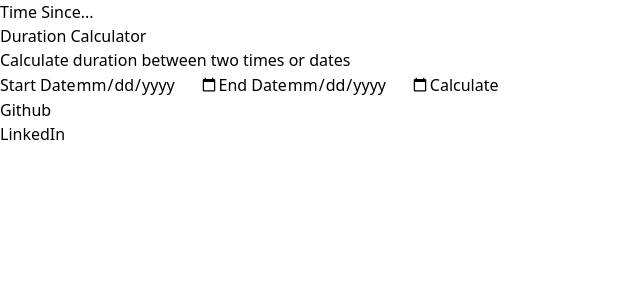
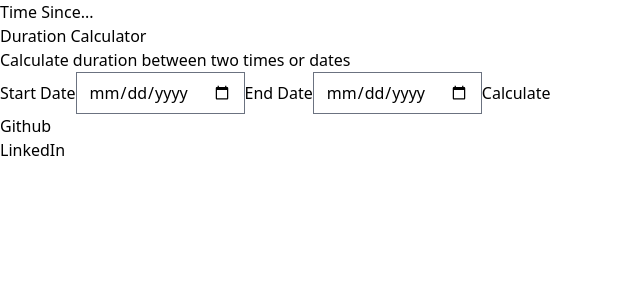
Before and after one commit to blsmxiu47/time-since, a React (Vite) app: page / in a window 1280 px wide. Shown: the top 300 px of the page, without its empty margins (0-640 px from the left). Built offline with nearby package versions, Linux system fonts and the light colour scheme.

Commit message:
add flowbite as dependency and enable use of browser preference for setting dark vs light theme

```diff
--- a/index.html
+++ b/index.html
@@ -5,6 +5,17 @@
     <link rel="icon" type="image/svg+xml" href="/vite.svg" />
     <meta name="viewport" content="width=device-width, initial-scale=1.0" />
     <title>Time Since</title>
+    <script>
+      if (
+        localStorage.getItem('color-theme') === 'dark' ||
+        (!('color-theme' in localStorage) &&
+          window.matchMedia('(prefers-color-scheme: dark)').matches)
+      ) {
+        document.documentElement.classList.add('dark');
+      } else {
+        document.documentElement.classList.remove('dark');
+      }
+    </script>
   </head>
   <body>
     <div id="root"></div>
--- a/package.json
+++ b/package.json
@@ -10,6 +10,8 @@
     "preview": "vite preview"
   },
   "dependencies": {
+    "flowbite": "^1.8.1",
+    "flowbite-react": "^0.5.0",
     "react": "^18.2.0",
     "react-dom": "^18.2.0"
   },
--- a/tailwind.config.js
+++ b/tailwind.config.js
@@ -1,10 +1,14 @@
 /** @type {import('tailwindcss').Config} */
 module.exports = {
     content: [
-        "./src/**/*.{js,jsx,ts,tsx}",
+        './src/**/*.{js,jsx,ts,tsx}',
+        'node_modules/flowbite-react/**/*.{js,jsx,ts,tsx}',
     ],
+    darkMode: 'class',
     theme: {
         extend: {},
     },
-    plugins: [],
+    plugins: [
+        require('flowbite/plugin')
+    ],
 }
```
Also changed, not shown: 1 other file (tests, documents, lock files or other folders).
